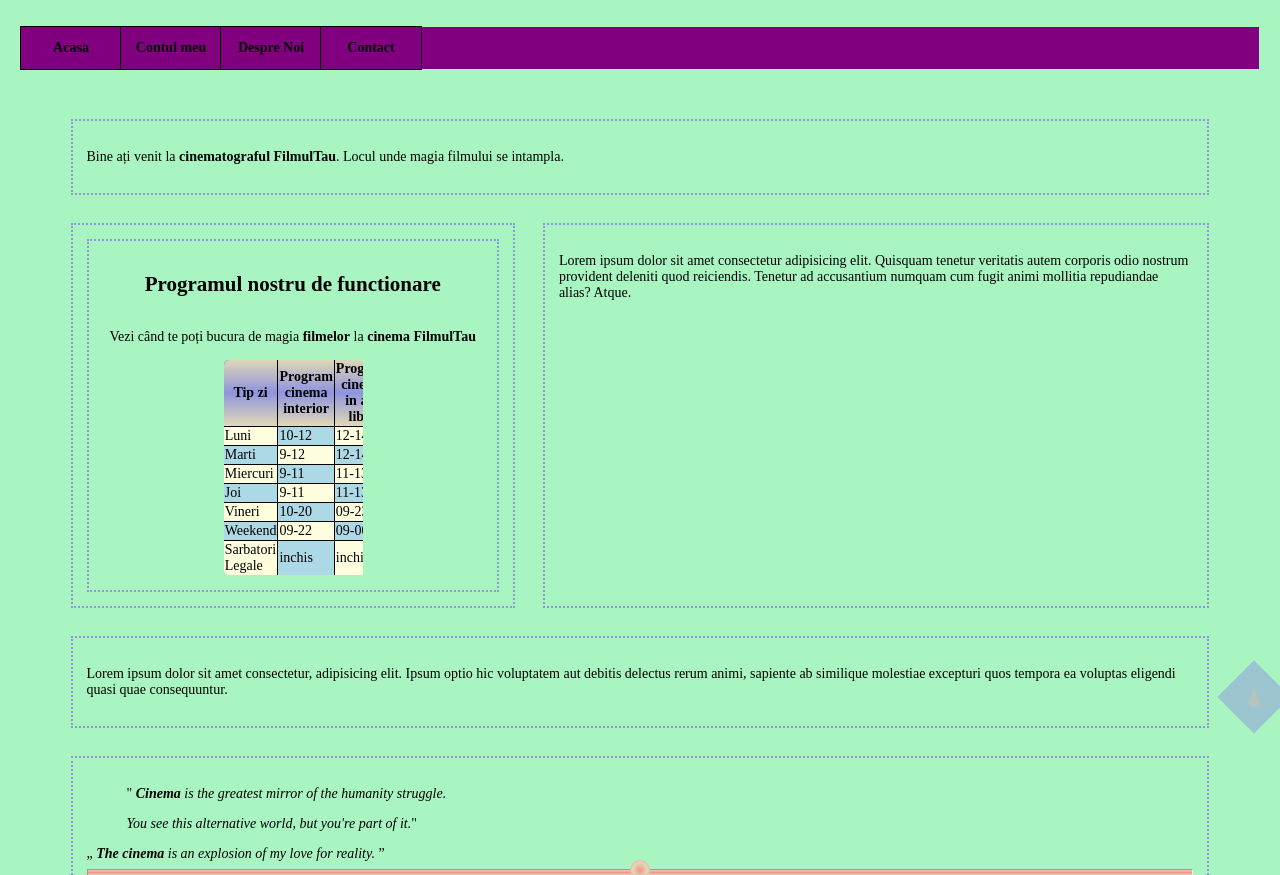
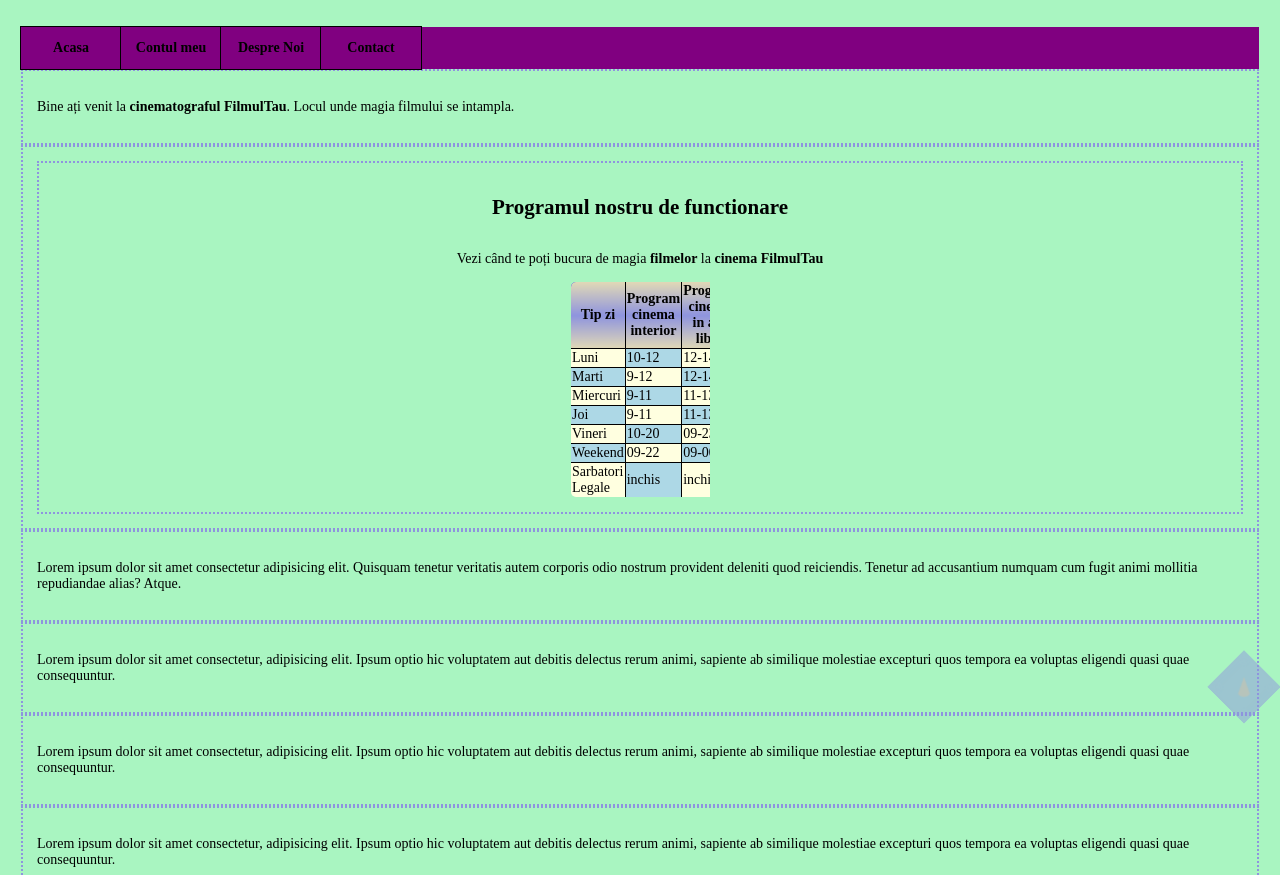
Before and after one commit to IonutAnghelina/FilmulTau.ro, a website: page index.html in a window 1280 px wide. Shown: the part 77-952 px from the top of the page. Drawn offline with Linux system fonts and the light colour scheme; files whose address does not match are found by name.

Commit message:
Add files via upload

```diff
--- /dev/null
+++ b/css/grid-mare.css
@@ -0,0 +1,53 @@
+#header {
+    grid-area: header;
+}
+
+#g1 {
+    grid-area: g1;
+}
+
+#g2 {
+    grid-area: g2;
+}
+
+#g3 {
+    grid-area: g3;
+}
+
+#g4 {
+    grid-area: g4;
+}
+
+#g5 {
+    grid-area: g5;
+}
+
+#g6 {
+    grid-area: g6;
+}
+
+#g7 {
+    grid-area: g7;
+}
+
+#g8 {
+    grid-area: g8;
+}
+
+#footer {
+    grid-area: footer;
+}
+
+
+main {
+    display: grid;
+    grid-template-areas:
+    "g1     g1     g1     g1"
+    "g3     g2     g2     g4"
+    "g8     g8     g8     g8"
+    "g7     g7     g5     g6";
+
+    padding: var(--padding-intern);
+    /*spatiu intre celulele de grid*/
+    grid-gap: 2rem;
+}
--- /dev/null
+++ b/css/grid-mediu.css
@@ -0,0 +1,13 @@
+main{
+    display:grid;
+    grid-template-columns: 2fr 3fr;
+    grid-template-areas: "g1 g1"
+    "g2 g3"
+    "g4 g4"
+    "g8 g8"
+    "g7 g7"
+    "g5 g6";
+
+    padding:4%;
+    grid-gap:2rem;
+}
--- /dev/null
+++ b/css/grid-mic.css
@@ -0,0 +1,3 @@
+main{
+    display:block;
+}
--- a/css/index-1400.css
+++ b/css/index-1400.css
@@ -8,20 +8,6 @@ html{
 body{
     --body-padding:1.5rem;
     margin:0;
-}
-
-main{
-    display:grid;
-    grid-template-columns: 2fr 3fr;
-    grid-template-areas: "g1 g1"
-    "g2 g3"
-    "g4 g4"
-    "g8 g8"
-    "g7 g7"
-    "g5 g6";
-
-    padding:4%;
-    grid-gap:2rem;
 }
 
 
--- a/css/index-600.css
+++ b/css/index-600.css
@@ -14,9 +14,6 @@ h1{
     text-align: center;
 }
 
-main{
-    display:block;
-}
 
 section{
     margin-top:1rem;
--- a/css/index.css
+++ b/css/index.css
@@ -55,23 +55,7 @@ main {
 
 
 
-#footer {
-    grid-area: footer;
-}
 
-
-main {
-    display: grid;
-    grid-template-areas:
-    "g1     g1     g1     g1"
-    "g3     g2     g2     g4"
-    "g8     g8     g8     g8"
-    "g7     g7     g5     g6";
-
-    padding: var(--padding-intern);
-    /*spatiu intre celulele de grid*/
-    grid-gap: 2rem;
-}
 #grid-pagina section {
     /*outline:1px solid orange;*/
     border: 2px dotted var(--color2);
@@ -97,42 +81,6 @@ figcaption
 }
 
 
-#header {
-    grid-area: header;
-}
-
-#g1 {
-    grid-area: g1;
-}
-
-#g2 {
-    grid-area: g2;
-}
-
-#g3 {
-    grid-area: g3;
-}
-
-#g4 {
-    grid-area: g4;
-}
-
-#g5 {
-    grid-area: g5;
-}
-
-#g6 {
-    grid-area: g6;
-}
-
-#g7 {
-    grid-area: g7;
-}
-
-#g8 {
-    grid-area: g8;
-}
-
 
 #homeLink
 {
--- a/css/link-top.css
+++ b/css/link-top.css
@@ -2,8 +2,8 @@
     position: fixed;
     display: block;
     opacity: 0.5;
-    bottom: 0;
-    right: 0;
+    bottom: 10px;
+    right: 10px;
     width: 50px;
     height: 50px;
     background-color: var(--color2);
--- a/css/orar.css
+++ b/css/orar.css
@@ -1,72 +1,50 @@
-
-
-
-
-
-#orar{
-    counter-reset: cnt;
+#orar {
   display: flex;
-    flex-direction:column;
+  flex-direction: column;
   align-items: center;
-
 }
 
-
-
-#tab-orar{
-    border-collapse:collapse;
+#tab-orar {
+  border-collapse: collapse;
 }
 
-.col-title{
-    background-image: linear-gradient(var(--color4),var(--color2),var(--color4));
-
-
+.col-title {
+  background-image: linear-gradient(var(--color4), var(--color2), var(--color4));
 }
 
+#tab-orar {
+  border-collapse: collapse;
+  border: solid black 1px;
+  border-radius: 6px;
+  -moz-border-radius: 6px;
+  overflow: hidden;
+}
 
-
-.odd-col
-{
+.odd-col {
   background: var(--color7);
 }
 
-.even-col
-{
-    background:var(--color8);
+.even-col {
+  background: var(--color8);
 }
 
-#tab-orar {
-    border-collapse:collapse;
-    border:solid black 1px;
-    border-radius:6px;
-    -moz-border-radius:6px;
-    overflow: hidden;
-}
-
-td
-{
-    counter-increment: cnt;
-}
 td, th {
-    border-left:solid black 1px;
-    border-top:solid black 1px;
+  border-left: solid black 1px;
+  border-top: solid black 1px;
 }
 
 th {
-    background-color: var(--color9);
+  background-color: blue;
   border-top: none;
 }
 
-
-
-
-#tabel
-{
+#tabel {
   overflow-x: auto;
 }
 
-.actualTableRow:hover td
-{
-    background:var(--navbg);
-    color:var(--color10);
+.actualTableRow:hover td {
+  background: purple;
+  color: yellow;
 }
+
+/*# sourceMappingURL=orar.css.map */
```
Also changed, not shown: 2 other files. Lines whose indentation alone changed are shown as unchanged.
